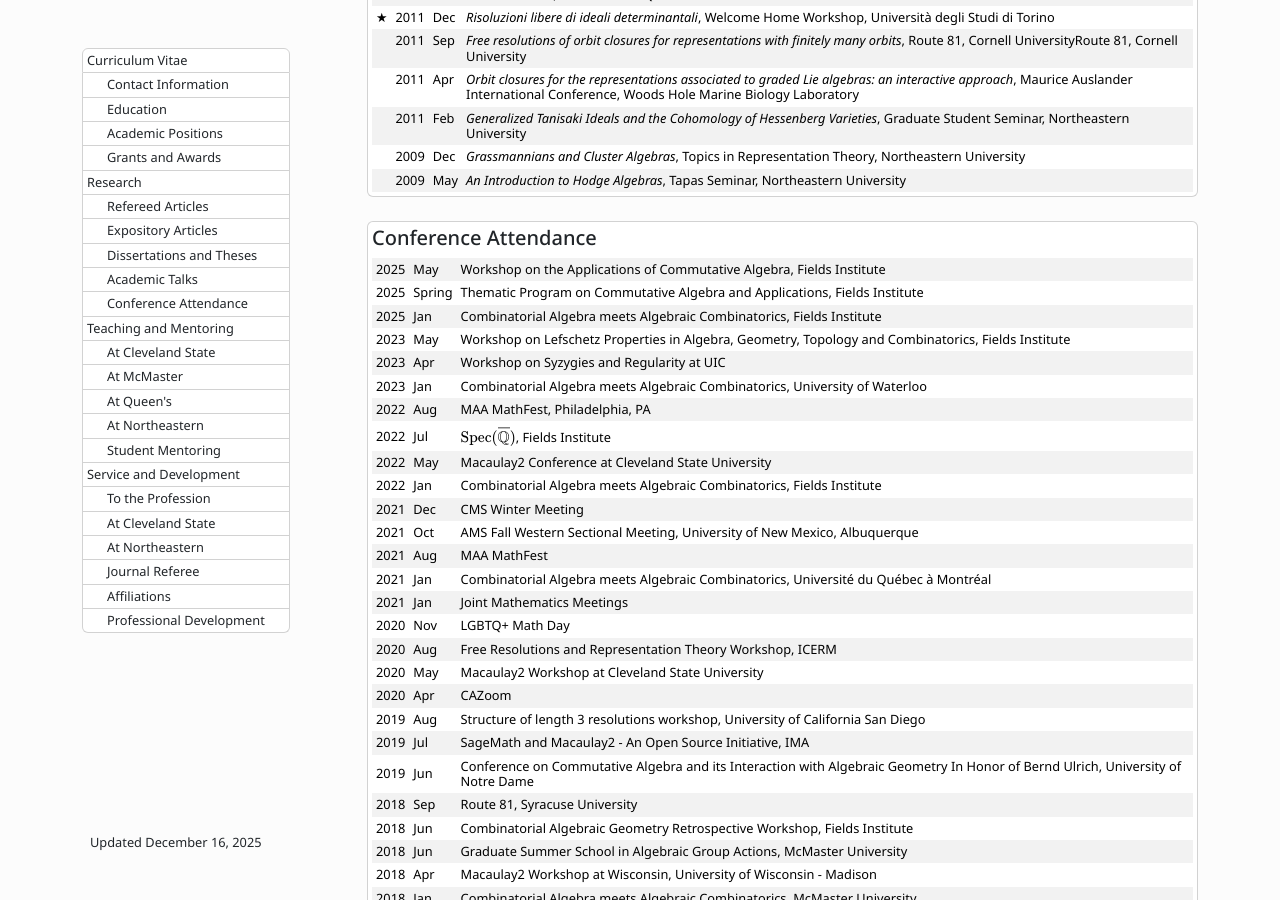
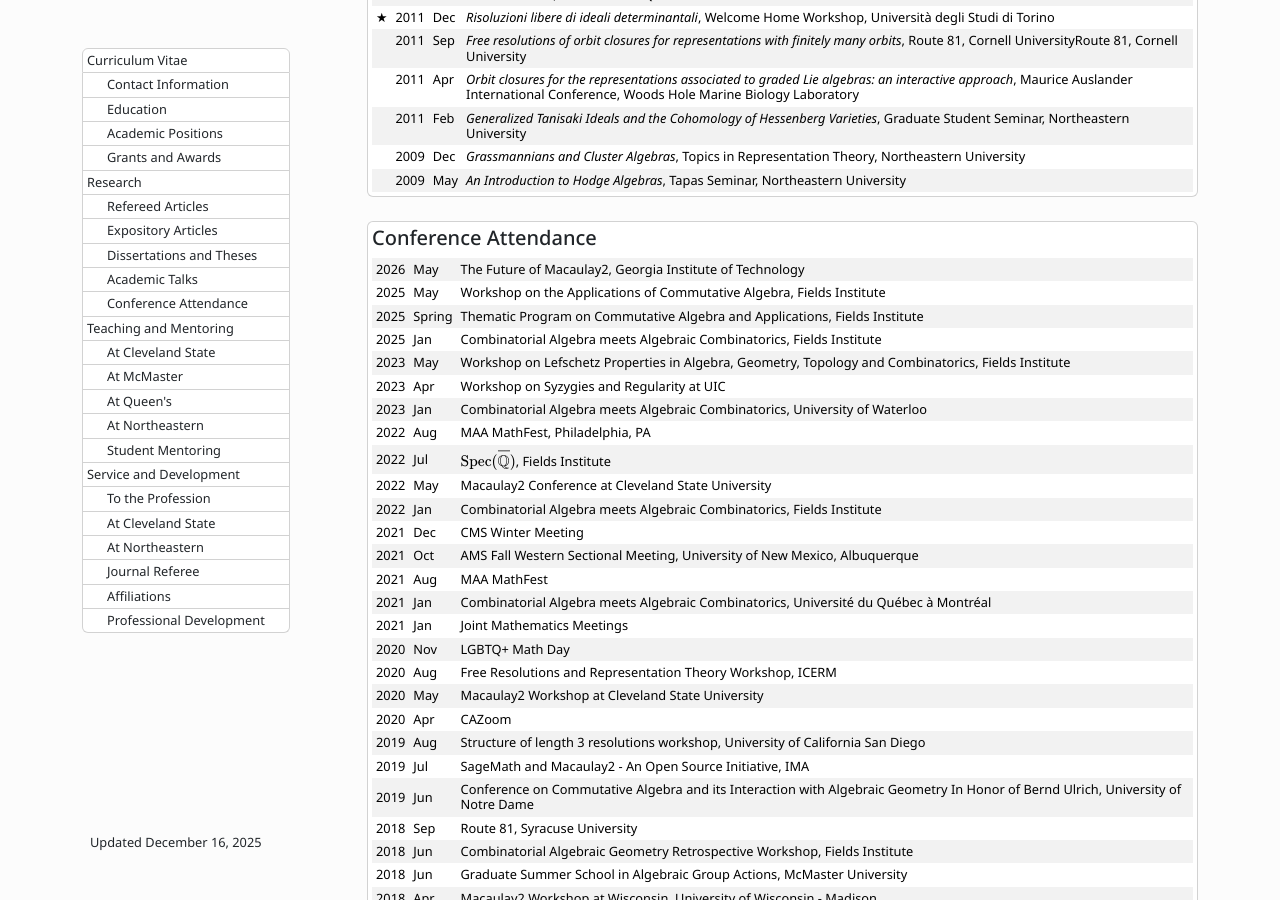
Before and after one commit to galettof/galettof.github.io, a Jekyll site: the page built from cv/index.html, in a window 1280 px wide and 900 px high, scrolled down 3959 px. Built offline with Jekyll 4.4.1, drawn with Linux system fonts in a browser that asks for light colours; formulas are drawn with MathJax 3.

Commit message:
future of M2 conference

```diff
--- a/_data/conferences.yml
+++ b/_data/conferences.yml
@@ -1,4 +1,7 @@
 # sorted automatically by date
+
+- date: 2026-05-13
+  event: The Future of Macaulay2, Georgia Institute of Technology
 
 - date: 2025-05-26
   event: Workshop on the Applications of Commutative Algebra, Fields Institute
```
